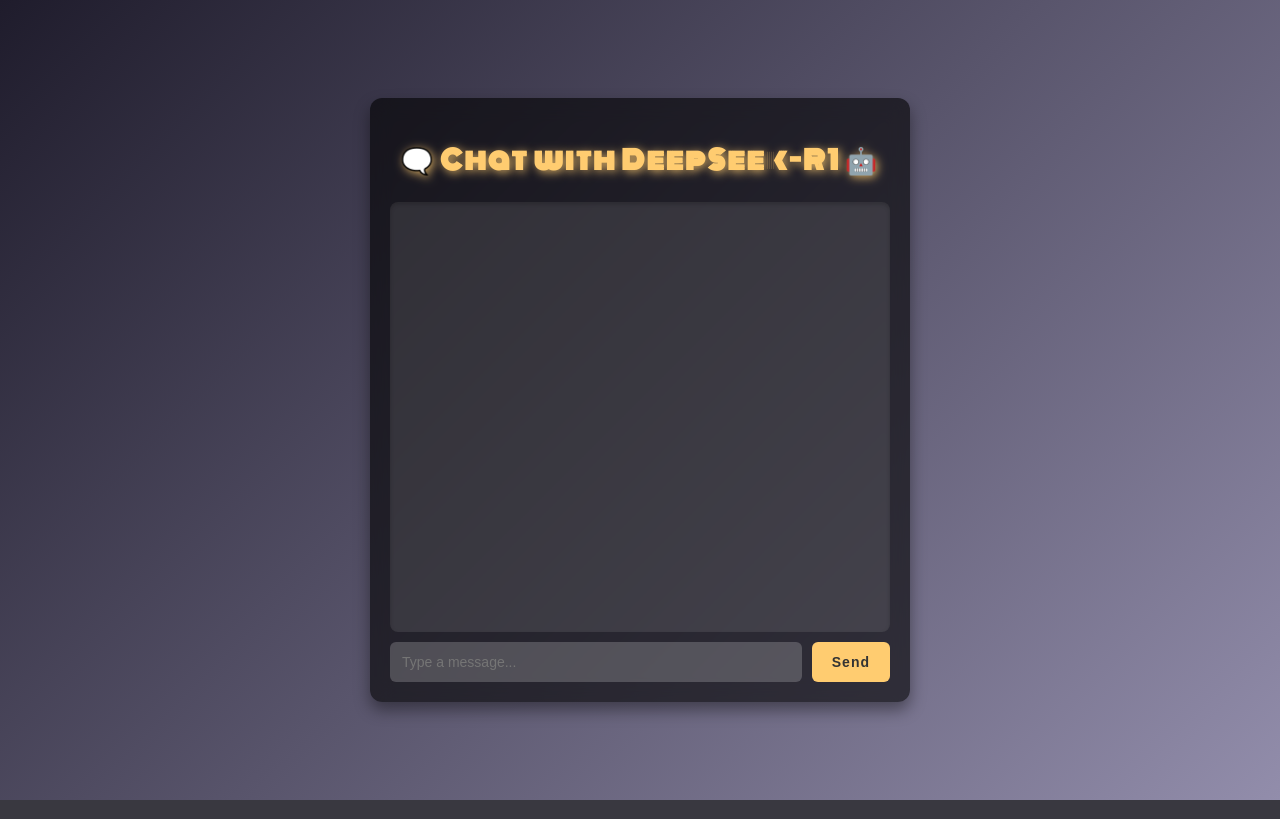
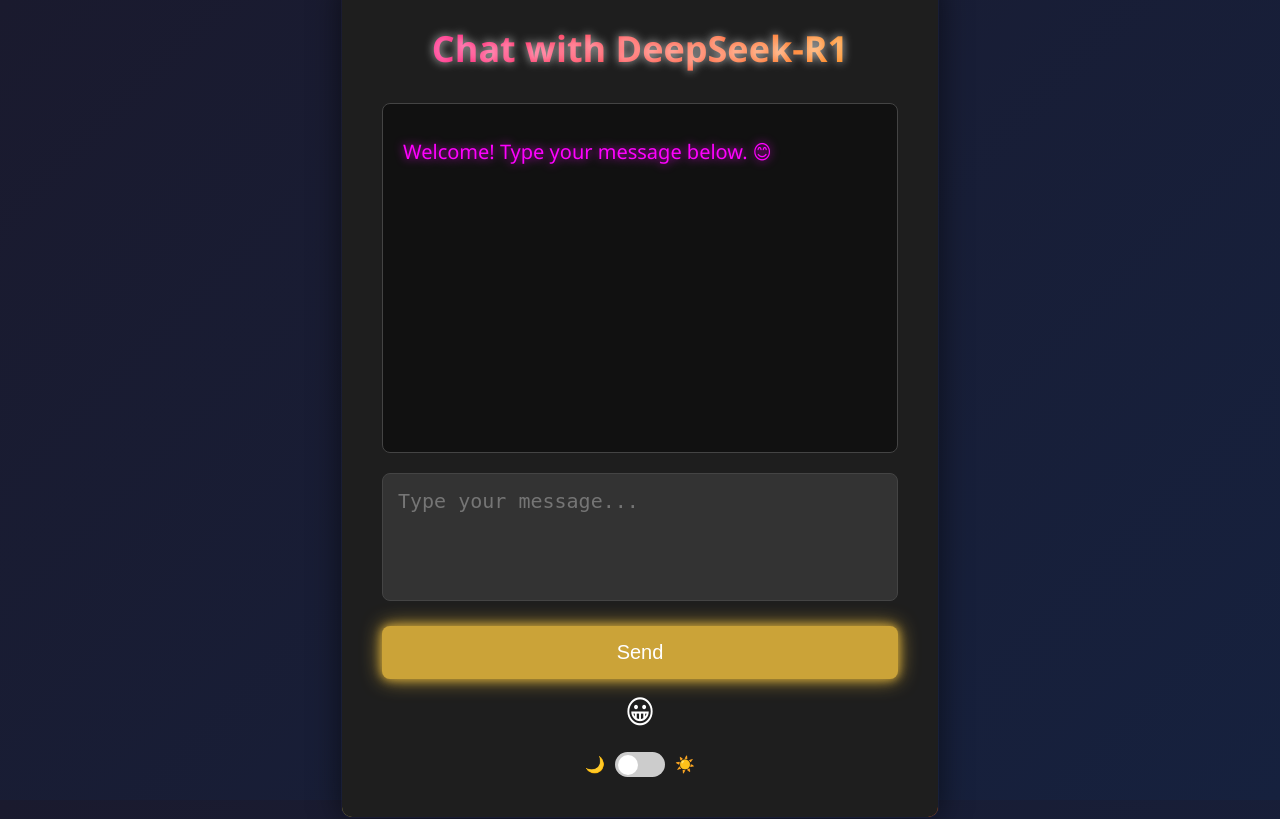
Before and after one commit to DYNOSuprovo/ChatBotWithDeepSeak, a Flask app: page / in a window 1280 px wide. Run offline with Flask 3, Linux system fonts and the light colour scheme.

Commit message:
index.html

```diff
--- a/templates/index.html
+++ b/templates/index.html
@@ -2,155 +2,367 @@
 <html lang="en">
 <head>
   <meta charset="UTF-8">
-    <meta name="viewport" content="width=device-width, initial-scale=1.0">
-    <title>🗨️ Chat with DeepSeek-R1 🤖</title>
-    <link href="https://fonts.googleapis.com/css2?family=Poppins:wght@300;400;600&family=Monoton&display=swap" rel="stylesheet">
+  <meta name="viewport" content="width=device-width, initial-scale=1">
+  <title>Chat with DeepSeek-R1</title>
   <style>
+    /* Basic Reset */
+    * {
+      margin: 0;
+      padding: 0;
+      box-sizing: border-box;
+    }
+
+    /* Fullscreen background with gradient */
     body {
-            font-family: 'Poppins', sans-serif;
-            background: linear-gradient(135deg, #1f1c2c, #928dab);
-            color: #fff;
+      font-family: 'Segoe UI', Tahoma, Geneva, Verdana, sans-serif;
+      height: 100vh;
       display: flex;
       justify-content: center;
       align-items: center;
-            min-height: 100vh;
-            margin: 0;
+      background: linear-gradient(135deg, #1a1a2e, #16213e);
     }
 
-        .chat-container {
-            width: 500px;
-            background: rgba(0, 0, 0, 0.6);
-            padding: 20px;
-            border-radius: 12px;
-            box-shadow: 0px 8px 16px rgba(0, 0, 0, 0.4);
-            backdrop-filter: blur(10px);
+    /* Dark theme */
+    body.dark-mode {
+      background: linear-gradient(135deg, #1a1a2e, #16213e);
+      color: #fff;
     }
 
-        h2 {
-            font-family: 'Monoton', cursive;
-            text-align: center;
-            color: #ffcc70;
-            font-size: 26px;
-            letter-spacing: 2px;
-            text-shadow: 2px 2px 10px rgba(255, 204, 112, 0.8);
+    /* Light theme */
+    body.light-mode {
+      background: linear-gradient(135deg, #f0f0f0, #fff);
+      color: #333;
     }
 
-        .chatbox {
-            height: 400px;
-            overflow-y: auto;
-            padding: 15px;
-            background: rgba(255, 255, 255, 0.1);
-            border-radius: 8px;
-            box-shadow: inset 0 2px 4px rgba(0, 0, 0, 0.2);
-            margin-bottom: 10px;
-            font-size: 16px;
-            line-height: 1.5;
+    /* Chat container with animated gradient border */
+    .chat-container {
+      background: #1e1e1e;
+      padding: 40px;
+      width: 600px;
+      border-radius: 12px;
+      border: 2px solid transparent;
+      background-clip: padding-box;
+      position: relative;
+      overflow: hidden;
+      box-shadow: 0 0 30px rgba(0, 0, 0, 0.5);
+    }
+    .chat-container:before {
+      content: "";
+      position: absolute;
+      top: -50%;
+      left: -50%;
+      width: 200%;
+      height: 200%;
+      background: conic-gradient(from 180deg, #ff0080, #ff8c00, #40e0d0, #ff0080);
+      animation-name: rotate;
+      animation-duration: 4s;
+      animation-delay: 0s;
+      animation-iteration-count: infinite;
+      animation-direction: normal;
+      animation-timing-function: linear;
+      animation-fill-mode: forwards;
+      z-index: -1;
+      filter: blur(30px);
+    }
+    @keyframes rotate {
+      to { transform: rotate(360deg); }
+    }
+    .light-mode .chat-container {
+      background: #fff;
+      border: 2px solid #ccc;
+      box-shadow: 0 0 30px rgba(0, 0, 0, 0.2);
     }
 
-        .chatbox p {
-            padding: 10px;
-            border-radius: 8px;
-            max-width: 80%;
-            font-weight: 400;
+    /* Animated gradient heading with increased font size */
+    .chat-heading {
+      text-align: center;
+      font-size: 36px; /* Larger text size */
+      font-weight: bold;
+      margin-bottom: 30px;
+      background: linear-gradient(90deg, #ff0080, #ff8c00, #40e0d0);
+      background-size: 200%;
+      -webkit-background-clip: text;
+      -webkit-text-fill-color: transparent;
+      animation-name: textGlow;
+      animation-duration: 3s;
+      animation-delay: 0s;
+      animation-iteration-count: infinite;
+      animation-direction: alternate;
+      animation-timing-function: ease-in-out;
+      animation-fill-mode: forwards;
+      text-shadow: 0 0 10px rgba(255,255,255,0.7);
+    }
+    @keyframes textGlow {
+      from { filter: brightness(1); }
+      to { filter: brightness(1.5); }
     }
 
-        .user-message {
-            background: #61afef;
-            color: #fff;
-            align-self: flex-end;
+    /* Chat output area with increased text size and fade-in effect */
+    .chat-output {
+      background: #111;
+      border: 1px solid #444;
+      padding: 20px;
+      border-radius: 8px;
+      height: 350px;
+      overflow-y: auto;
+      margin-bottom: 20px;
+    }
+    .light-mode .chat-output {
+      background: #fff;
+      border: 1px solid #ccc;
+    }
+    .chat-message {
+      margin: 10px 0;
+      line-height: 1.8;
+      font-size: 20px; /* Increased text size */
+      opacity: 0;
+      animation-name: fadeIn;
+      animation-duration: 0.5s;
+      animation-delay: 0.2s;
+      animation-iteration-count: 1;
+      animation-fill-mode: forwards;
+    }
+    .chat-message.user {
       text-align: right;
-            font-weight: 500;
+      color: #0ff;
+      text-shadow: 0 0 10px rgba(0,255,255,0.8);
+    }
+    .chat-message.system {
+      text-align: left;
+      color: #f0f;
+      text-shadow: 0 0 10px rgba(255,0,255,0.8);
+    }
+    @keyframes fadeIn {
+      to { opacity: 1; }
     }
 
-        .bot-message {
-            background: #ff6b6b;
-            color: #fff;
-            align-self: flex-start;
-            font-weight: 500;
+    /* Loading spinner with glowing effect */
+    .loading-spinner {
+      margin-top: 20px;
+      display: none;
+      text-align: center;
+    }
+    .loading-spinner div {
+      border: 5px solid rgba(240,240,240,0.3);
+      border-top: 5px solid #0ff;
+      border-radius: 50%;
+      width: 40px;
+      height: 40px;
+      animation-name: spin;
+      animation-duration: 1s;
+      animation-delay: 0s;
+      animation-iteration-count: infinite;
+      animation-direction: normal;
+      animation-timing-function: linear;
+      animation-fill-mode: forwards;
+      margin: 0 auto;
+      box-shadow: 0 0 10px #0ff;
+    }
+    @keyframes spin {
+      to { transform: rotate(360deg); }
     }
 
-        input[type="text"] {
-            flex: 1;
-            padding: 12px;
-            border: none;
-            border-radius: 6px;
-            background: rgba(255, 255, 255, 0.2);
+    /* Chat input styling with increased text size */
+    .chat-input {
+      width: 100%;
+      padding: 15px;
+      border: 1px solid #444;
+      border-radius: 8px;
+      background: #333;
       color: #fff;
-            outline: none;
-            transition: 0.3s;
-            font-size: 14px;
+      font-size: 20px; /* Increased text size */
+      resize: none;
+    }
+    .light-mode .chat-input {
+      background: #f4f4f4;
+      color: #333;
     }
 
-        input[type="text"]:focus {
-            background: rgba(255, 255, 255, 0.3);
+    /* Send button with enhanced RGB glow animation */
+    .chat-btn {
+      width: 100%;
+      padding: 15px;
+      margin-top: 20px;
+      border: none;
+      border-radius: 8px;
+      font-size: 20px; /* Increased text size */
+      cursor: pointer;
+      transition: all 0.3s ease;
+      color: #fff;
+      background: #ff0080;
+      animation-name: rgbGlow;
+      animation-duration: 5s;
+      animation-delay: 0s;
+      animation-iteration-count: infinite;
+      animation-direction: alternate;
+      animation-timing-function: ease-in-out;
+      animation-fill-mode: forwards;
+      box-shadow: 0 0 10px #ff0080;
+    }
+    @keyframes rgbGlow {
+      0% {
+        background: #ff0080;
+        box-shadow: 0 0 10px #ff0080, 0 0 20px #ff0080;
+      }
+      50% {
+        background: #ff8c00;
+        box-shadow: 0 0 10px #ff8c00, 0 0 20px #ff8c00;
+      }
+      100% {
+        background: #40e0d0;
+        box-shadow: 0 0 10px #40e0d0, 0 0 20px #40e0d0;
+      }
+    }
+    .chat-btn:hover {
+      opacity: 0.9;
+    }
+    .chat-btn:disabled {
+      background: #555;
+      cursor: not-allowed;
+      box-shadow: none;
+      animation: none;
     }
 
-        button {
-            padding: 12px 20px;
-            border: none;
-            border-radius: 6px;
-            background: #ffcc70;
-            color: #333;
+    /* Emoji picker styling with increased size */
+    .emoji-picker {
+      font-size: 32px;
       cursor: pointer;
-            transition: 0.3s;
-            font-size: 14px;
-            font-weight: 600;
-            letter-spacing: 1px;
+      margin-top: 10px;
+      text-align: center;
     }
 
-        button:hover {
-            background: #ffae00;
+    /* Theme toggle styling */
+    .theme-toggle {
+      margin-top: 20px;
+      display: flex;
+      justify-content: center;
+      align-items: center;
+      gap: 10px;
     }
-
-        .loading {
-            display: none;
-            font-size: 14px;
-            text-align: center;
-            color: #bbb;
-            font-style: italic;
+    .theme-toggle input {
+      width: 50px;
+      height: 25px;
+      border-radius: 25px;
+      background-color: #ccc;
+      appearance: none;
+      outline: none;
+      cursor: pointer;
+      position: relative;
+    }
+    .theme-toggle input:checked {
+      background-color: #0ff;
+    }
+    .theme-toggle input:before {
+      content: '';
+      position: absolute;
+      top: 3px;
+      left: 3px;
+      width: 20px;
+      height: 20px;
+      background-color: #fff;
+      border-radius: 50%;
+      transition: 0.3s;
+    }
+    .theme-toggle input:checked:before {
+      left: 26px;
     }
   </style>
 </head>
-<body>
+<body class="dark-mode">
   <div class="chat-container">
-        <h2>🗨️ Chat with DeepSeek-R1 🤖</h2>
-        <div class="chatbox" id="chatbox"></div>
-        <div style="display:flex; gap: 10px;">
-            <input type="text" id="user-input" placeholder="Type a message...">
-            <button onclick="sendMessage()">Send</button>
+    <div class="chat-heading">Chat with DeepSeek-R1</div>
+    <div class="chat-output" id="chat-output">
+      <div class="chat-message system" style="animation-delay: 0.2s;">Welcome! Type your message below. 😊</div>
     </div>
-        <p class="loading" id="loading">Thinking...</p>
+    <textarea class="chat-input" id="chat-input" rows="4" placeholder="Type your message..."></textarea>
+    <button class="chat-btn" id="send-btn">Send</button>
+    <div class="loading-spinner" id="loading-spinner">
+      <div></div>
+    </div>
+    <div class="emoji-picker" id="emoji-picker">😀</div>
+    <div class="theme-toggle">
+      <span>🌙</span>
+      <input type="checkbox" id="theme-toggle" />
+      <span>☀️</span>
+    </div>
   </div>
 
   <script>
+    // Flag to prevent multiple submissions
+    let waitingForResponse = false;
+    const chatOutput = document.getElementById('chat-output');
+    const chatInput = document.getElementById('chat-input');
+    const sendBtn = document.getElementById('send-btn');
+    const loadingSpinner = document.getElementById('loading-spinner');
+    const emojiPicker = document.getElementById('emoji-picker');
+    const themeToggle = document.getElementById('theme-toggle');
+    const body = document.body;
+
+    // Append a message to the chat output with fade-in effect
+    function appendMessage(text, sender) {
+      const msgDiv = document.createElement('div');
+      msgDiv.classList.add('chat-message', sender);
+      msgDiv.textContent = text;
+      msgDiv.style.animationDelay = "0.3s";
+      chatOutput.appendChild(msgDiv);
+      chatOutput.scrollTop = chatOutput.scrollHeight;
+    }
+
+    // Function to send a message
     function sendMessage() {
-            let userMessage = document.getElementById("user-input").value;
-            let chatbox = document.getElementById("chatbox");
-            let loading = document.getElementById("loading");
+      if (waitingForResponse) return;
+      const message = chatInput.value.trim();
+      if (!message) return;
 
-            if (userMessage.trim() === "") return;
+      appendMessage(message, 'user');
+      chatInput.value = '';
+      waitingForResponse = true;
+      sendBtn.disabled = true;
+      loadingSpinner.style.display = 'block';
 
-            chatbox.innerHTML += `<p class='user-message'><strong>🧑 You:</strong> ${userMessage}</p>`;
-            document.getElementById("user-input").value = "";
-            loading.style.display = "block";
-
-            fetch("/chat", {
-                method: "POST",
-                headers: { "Content-Type": "application/json" },
-                body: JSON.stringify({ message: userMessage })
+      // Send the message to the backend
+      fetch('/chat', {
+        method: 'POST',
+        headers: { 'Content-Type': 'application/json' },
+        body: JSON.stringify({ message })
       })
       .then(response => response.json())
       .then(data => {
-                chatbox.innerHTML += `<p class='bot-message'><strong>🤖 DeepSeek-R1:</strong> ${data.reply}</p>`;
-                loading.style.display = "none";
-                chatbox.scrollTop = chatbox.scrollHeight;
+        appendMessage(data.reply, 'system');
+        waitingForResponse = false;
+        sendBtn.disabled = false;
+        loadingSpinner.style.display = 'none';
       })
-            .catch(error => {
-                console.error("Error:", error);
-                loading.style.display = "none";
-                chatbox.innerHTML += `<p style="color: red;">⚠️ Error: Could not connect to server.</p>`;
+      .catch(err => {
+        console.error('Error:', err);
+        appendMessage("Error connecting to DeepSeek-R1", 'system');
+        waitingForResponse = false;
+        sendBtn.disabled = false;
+        loadingSpinner.style.display = 'none';
       });
     }
+
+    emojiPicker.addEventListener('click', () => {
+      chatInput.value += '😊';
+    });
+
+    themeToggle.addEventListener('change', () => {
+      if (themeToggle.checked) {
+        body.classList.remove('dark-mode');
+        body.classList.add('light-mode');
+      } else {
+        body.classList.remove('light-mode');
+        body.classList.add('dark-mode');
+      }
+    });
+
+    sendBtn.addEventListener('click', sendMessage);
+    chatInput.addEventListener('keydown', function(e) {
+      if (e.key === 'Enter' && !e.shiftKey) {
+        e.preventDefault();
+        sendMessage();
+      }
+    });
   </script>
 </body>
 </html>
```
Lines whose indentation alone changed are shown as unchanged.
